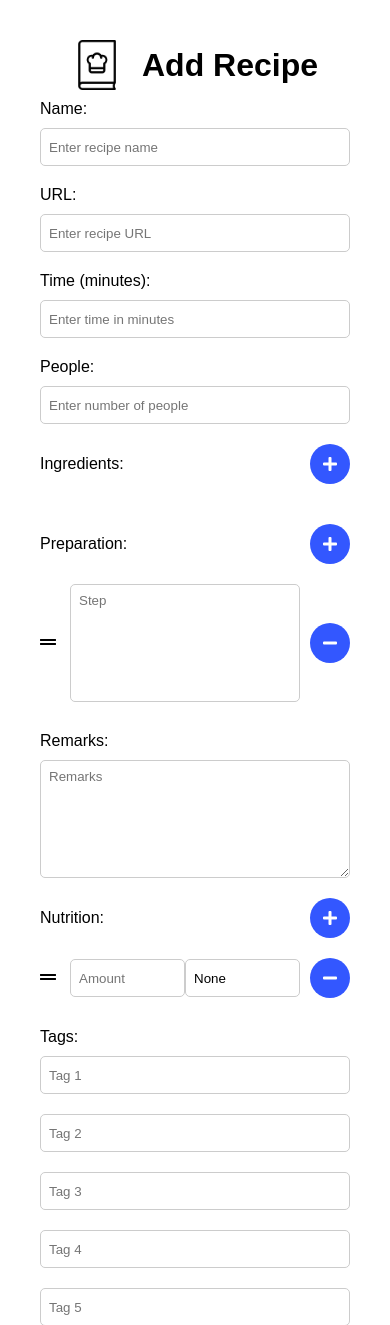
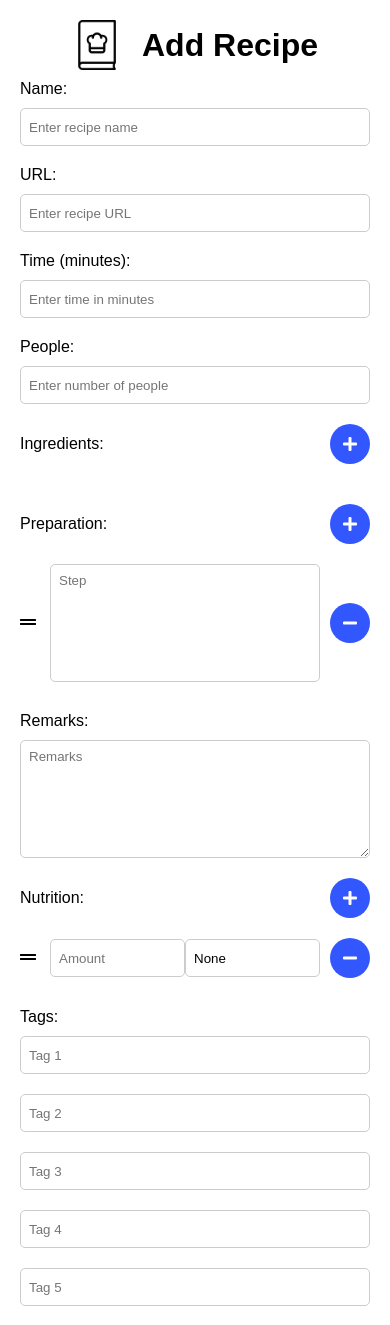
Before and after one commit to DenSinH/master-chef, a Python web app: template src/webapp/templates/add/form.html in a window 390 px wide. Shown: the top 1325 px of the page. Run offline with Jinja, Linux system fonts and the light colour scheme; the template is opened without the code that fills it, so the values that code supplies are empty; some libraries are stand-ins or nearby versions.

Commit message:
remove container padding for extra width on mobile devices

```diff
--- a/src/webapp/static/form.css
+++ b/src/webapp/static/form.css
@@ -9,7 +9,6 @@
 .container {
     max-width: 800px;
     margin: 0 auto;
-    padding: 20px;
 }
 
 .ingredient-row,
@@ -70,12 +69,6 @@ textarea {
     padding: 8px;
 }
 
-.container {
-    max-width: 800px;
-    margin: 0 auto;
-    padding: 20px;
-}
-
 .thumbnail-container {
     display: flex;
     justify-content: center;
```
